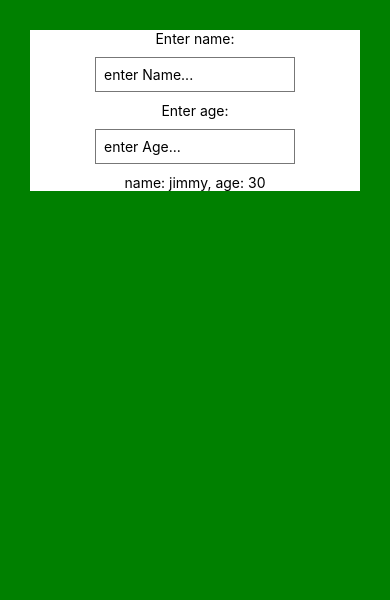
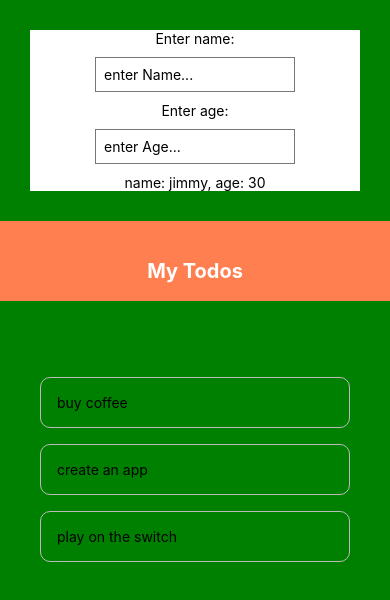
Before and after one commit to jimmy0705/react-native-practice-project-1, a React Native app: screen / in a window 390 px wide. Shown: the top 600 px of the page. Built offline with nearby package versions, Linux system fonts and the light colour scheme.

Commit message:
todo list statred

```diff
--- a/App.js
+++ b/App.js
@@ -7,11 +7,13 @@
  */
 
 import React,{useState} from 'react';
-import { Button, StyleSheet, Text, View ,TextInput} from 'react-native';
+import { Button, StyleSheet, Text, View ,TextInput,FlatList} from 'react-native';
 
 import FixedDimensionsBasics from './src/StylePrctc'
 import Btn from './src/Btn'
 import Scroll from './src/ScrlView'
+import Header from './src/Header'
+import TodoItem from './src/TodoItem'
 
 export default function App() {
 
@@ -19,16 +21,29 @@
   const [show , setShow] = useState(false)
   const [age, setAge] = useState('30');
 
-  const people=[
-    { name: 'shaun', id: '1' },
-    { name: 'yoshi', id: '2' },
-    { name: 'mario', id: '3' },
-    { name: 'luigi', id: '4' },
-    { name: 'peach', id: '5' },
-    { name: 'toad', id: '6' },
-    { name: 'bowser', id: '7' },
-    { name: 'bowser', id: '8' },
-  ]
+  // const people=[
+  //   { name: 'shaun', id: '1' },
+  //   { name: 'yoshi', id: '2' },
+  //   { name: 'mario', id: '3' },
+  //   { name: 'luigi', id: '4' },
+  //   { name: 'peach', id: '5' },
+  //   { name: 'toad', id: '6' },
+  //   { name: 'bowser', id: '7' },
+  //   { name: 'bowser', id: '8' },
+  // ]
+
+  const [todos, setTodos] = useState([
+    { text: 'buy coffee', key: '1' },
+    { text: 'create an app', key: '2' },
+    { text: 'play on the switch', key: '3' }
+  ]);
+
+
+  const pressHandler = (key) => {
+    setTodos(prevTodos => {
+      return prevTodos.filter(todo => todo.key != key);
+    });
+  };
 
   function clickHandler(){
     setName("Juned")
@@ -68,7 +83,24 @@
     {/* scroll view practice */}
     {/* <Scroll people={people}/> */}
 
-    </View>
+
+
+{/* todo list fgoesfrom here */}
+
+<Header />
+      <View style={styles.content}>
+        {/* add todo form */}
+        <View style={styles.list}>
+          <FlatList
+            data={todos}
+            renderItem={({ item }) => (
+              <TodoItem item={item} pressHandler={pressHandler} />
+            )}
+          />
+        </View>
+      </View>
+
+</View>
   );
 }
 
@@ -88,6 +120,12 @@
 
 
   },
+  content: {
+    padding: 40,
+  },
+  list: {
+    marginTop: 20,
+  },
   bigBlue: {
     color: 'blue',
     fontWeight: 'bold',
@@ -99,5 +137,12 @@
     padding: 8,
     margin: 10,
     width: 200,
-  }
+  },
+  item: {
+    flex: 1,
+    marginTop: 24,
+    padding: 30,
+    backgroundColor: 'pink',
+    fontSize: 24,
+  },
 });
--- /dev/null
+++ b/src/Header.js
@@ -0,0 +1,24 @@
+import React from 'react';
+import { View, Text, StyleSheet } from 'react-native';
+
+export default function Header() {
+  return (
+    <View style={styles.header}>
+      <Text style={styles.title}>My Todos</Text>
+    </View>
+  );
+}
+
+const styles = StyleSheet.create({
+  header: {
+    height: 80,
+    paddingTop: 38,
+    backgroundColor: 'coral',
+  },
+  title: {
+    textAlign: 'center',
+    color: '#fff',
+    fontSize: 20,
+    fontWeight: 'bold',
+  }
+});
--- /dev/null
+++ b/src/TodoItem.js
@@ -0,0 +1,24 @@
+import React from 'react'
+import {StyleSheet, TouchableOpacity, Text} from 'react-native';
+
+export default function TodoItem({ pressHandler, item }) {
+
+    console.log(item.key)
+  return (
+    <TouchableOpacity onPress={() => pressHandler(item.key)}>
+      <Text style={styles.item}>{item.text}</Text>
+    </TouchableOpacity>
+  )
+}
+
+const styles = StyleSheet.create({
+  item: {
+    padding: 16,
+    marginTop: 16,
+    borderColor: '#bbb',
+    borderWidth: 1,
+
+    borderRadius: 1,
+    borderRadius: 10,
+  }
+});
```
